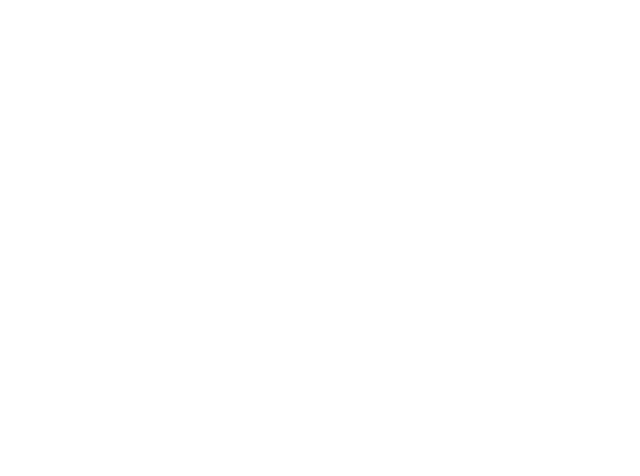
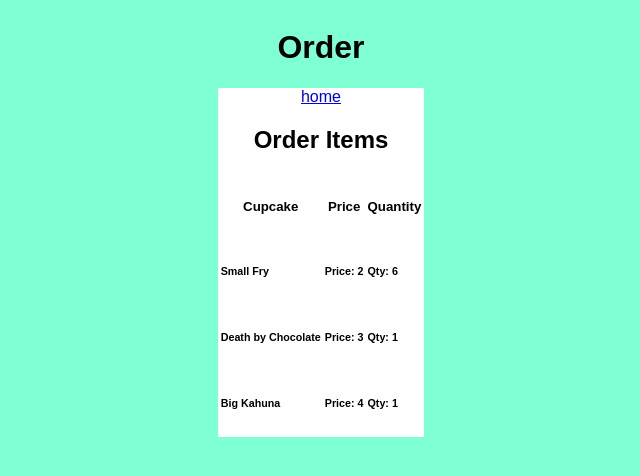
Before and after one commit to tau421/python_unit_2, a Flask app: page /order in a window 1280 px wide. Before the commit the part shown is empty. Shown: the top 476 px of the page, without its empty margins (319-959 px from the left). Run offline with Flask 2, Linux system fonts and the light colour scheme.

Commit message:
unit 2 complete

```diff
--- a/starter/orders.csv
+++ b/starter/orders.csv
@@ -3,3 +3,7 @@ mini,Small Fry,2,chocolate potato chip,chocolate,[True],
 mini,Small Fry,2,chocolate potato chip,chocolate,[True],
 jumbo,Big Kahuna,4,pineapple,coconut,[False],False
 regular,Death by Chocolate,3,chocolate,dark chocolate,[True],False
+mini,Small Fry,2,chocolate potato chip,chocolate,[True],
+mini,Small Fry,2,chocolate potato chip,chocolate,[True],
+mini,Small Fry,2,chocolate potato chip,chocolate,[True],
+mini,Small Fry,2,chocolate potato chip,chocolate,[True],
--- a/starter/server.py
+++ b/starter/server.py
@@ -6,7 +6,9 @@ app = Flask(__name__)
 @app.route("/")
 def home():
     cupcakes = get_cupcakes("cupcakes.csv")
-    return render_template("index.html", cupcakes=cupcakes)
+    order = get_cupcakes("orders.csv")
+    order_total = round(sum([float(x["price"]) for x in order]), 2)
+    return render_template("index.html", cupcakes=cupcakes, items_num=len(order), order_total=order_total)
 
 @app.route("/cupcakes")
 def all_cupcakes():
@@ -22,13 +24,27 @@ def add_cupcake(name):
     else:
         return "Sorry, cupcake not found."
 
-@app.route("/cupcake_single")
-def single_cupcake():
-    return render_template("single-cupcake.html")
+@app.route("/single-cupcake/<name>")
+def single_cupcake(name):
+    cupcake = find_cupcake('cupcakes.csv', name)
+
+    if cupcake:
+        return render_template("single-cupcake.html", cupcake=cupcake)
+    else:
+        return "Sorry, cupcake not found."
 
 @app.route("/order")
 def order():
-    return render_template("order.html")
+    cupcakes=get_cupcakes("orders.csv")
+
+    cupcakes_counted = []
+    cupcake_set= set()
+
+    for cupcake in cupcakes:
+        cupcake_set.add((cupcake["name"], cupcake["price"], cupcakes.count(cupcake)))
+
+    return render_template("order.html", cupcakes=cupcake_set)
+
 
 if __name__ == "__main__":
     app.env = "development"
--- a/starter/templates/order.html
+++ b/starter/templates/order.html
@@ -0,0 +1,40 @@
+<!DOCTYPE html>
+<html lang="en">
+<head>
+    <link rel="stylesheet" href="../static/main.css">
+    <title>Cupcake Order</title>
+</head>
+<body>
+    <header>
+        <h1>Order</h1>
+    </header>
+    <main>
+        <a href="{{ url_for('home') }}">home</a>
+        <h2>Order Items</h2>
+        <table class="table table-bordered" id="cupcake-order">
+            <th>
+                <h5>Cupcake</h5>
+            </th>
+            <th>
+                <h5>Price</h5>
+            </th>
+            <th>
+                <h5>Quantity</h5>
+            </th>
+           {% for cupcake in cupcakes %}
+           <tr>
+                <td>
+                    <h6>{{ cupcake[0] }}</h6>
+                </td>
+                <td>
+                    <h6>Price: {{ cupcake[1] }}</h6>
+                </td>
+                <td>
+                    <h6>Qty: {{ cupcake[2] }}</h6>
+                </td>
+           </tr>
+           {% endfor %}
+        </table>
+    </main>
+</body>
+</html>
```
Also changed, not shown: starter/templates/index.html (+11 -1 lines), starter/templates/single-cupcake.html (+26 -0 lines).
